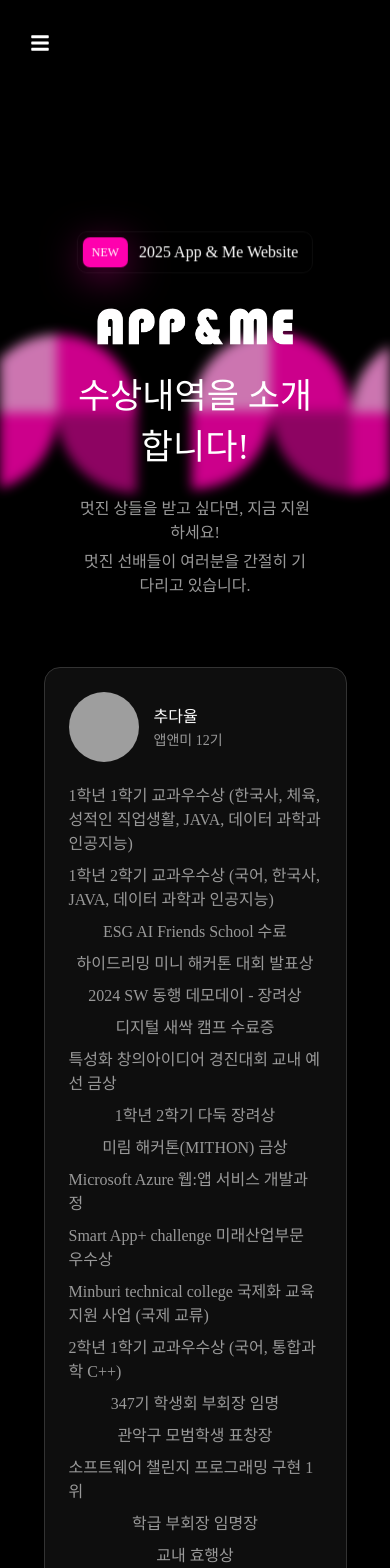
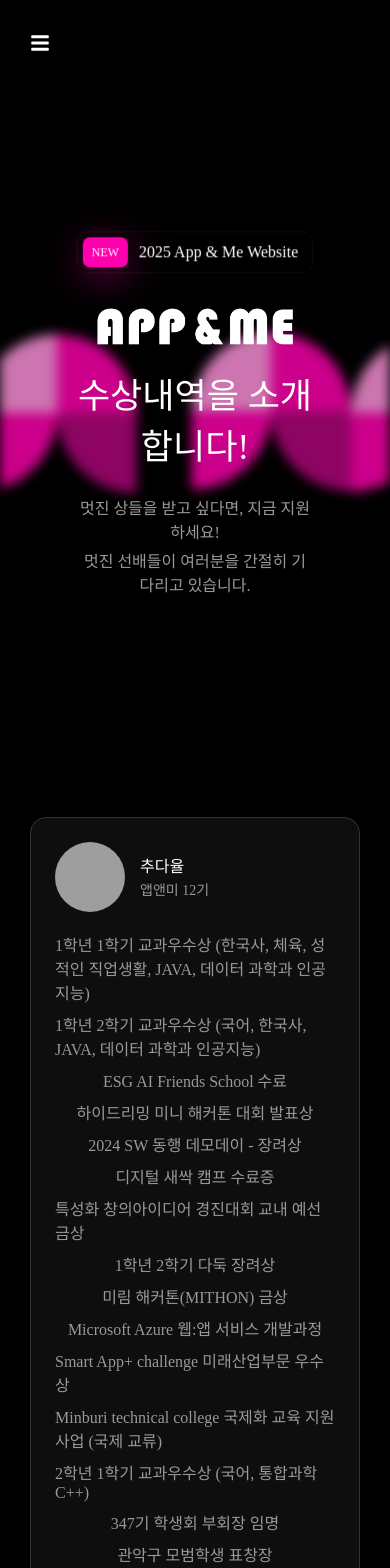
Before and after one commit to app-and-me/2025AppnMeWebsite_Client, a React (Create React App) app: page /Prize in a window 390 px wide. Shown: the top 1568 px of the page. Built offline with nearby package versions, Linux system fonts and the light colour scheme; grey boxes are pictures that could not be loaded.

Commit message:
Design : 반응형 디자인 수정

```diff
--- a/src/styles/Prize/Awards.module.css
+++ b/src/styles/Prize/Awards.module.css
@@ -5,7 +5,7 @@
     align-items: center;
     flex-direction: column;
     gap: 20px;
-    /* margin-top: 40px; */
+    margin-top: 200px;
   }
 
   .profileCard {
@@ -85,8 +85,12 @@
   }
 
   @media (max-width: 700px) {
-    .profileCard {
-        max-width: 303px;
+    .awardsContainer {
+        padding: 0 30px;
+    }
+
+    .awardsContainer {
+        margin-top: 150px;
     }
 
   }
```
